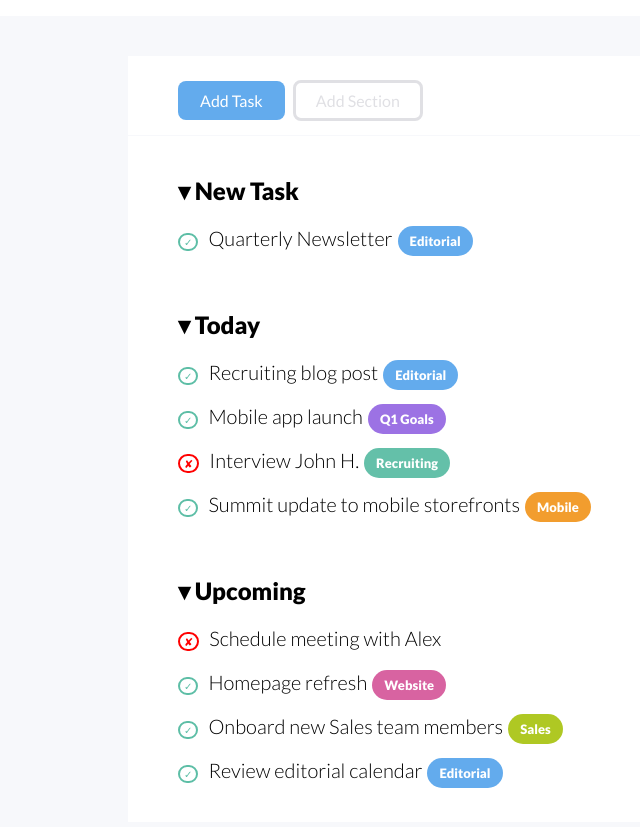
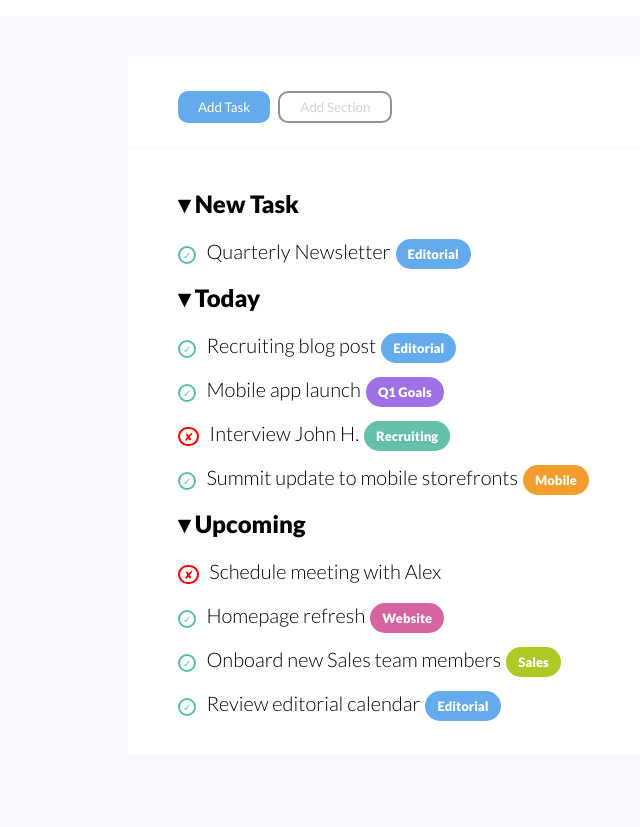
Before and after one commit to Gabrieleabu23/html-css-toboolist, a plain HTML site: page index.html in a window 1280 px wide. Shown: the part 63-890 px from the top of the page, without its empty margins (0-640 px from the left). After the commit the page ends 858 px from the top, so only its background shows below. Drawn offline with Linux system fonts and the light colour scheme.

Commit message:
button modified

```diff
--- a/css/style.css
+++ b/css/style.css
@@ -50,11 +50,12 @@ h3{
 #task{
     text-align: center;
     font: 10px;
-    background-color: #63abed;
-    border-radius: 8px;
-    border: 2px solid transparent;
+    background-color:#63abed;
+    border-radius: 10px;
+    border: none;
+    cursor:pointer;
     padding: 8px 20px;
-    color:white;
+    color: white;
     margin-right: 5px;
 
 }
@@ -62,15 +63,14 @@ h3{
     text-align: center;
     font: 10px;
     background-color: transparent;
-    border-radius: 8px;
-    border: 3px solid #e0e0e4;
-    padding: 8px 20px;
-    color: #e0e0e4;
+    border-radius: 10px;
+    border: 2px solid #919194;
+    padding: 6px 20px;
+    color: lightgray;
+    cursor:pointer;
 
 }
-.tasks{
-    padding-top: 20px;
-}
+
 .pointer::after{
     content: '\25BE';
 }
@@ -80,7 +80,7 @@ h3{
     color:#5dbea6 ;
     border: 2px solid #5dbea6;
     border-radius:45px;
-    padding: 1px 4px;
+    padding: 1px 3px;
     margin-right: 10px;
 }
 .error_mark::before{
--- a/index.html
+++ b/index.html
@@ -22,14 +22,14 @@
         <div class="container">
             <section id="wow">
                 <div id="buttons">
-                    <span id="task">Add Task</span>
-                    <span id="section">Add Section</span>
+                    <button id="task">Add Task</button>
+                    <button id="section">Add Section</button>
                 </div>
             </section>
             <section>
                 <div class="main_container">
                     <section>
-                        <div class="task">
+                        <div class="tasks">
                             <h2><span class="pointer"></span> New  Task</h2>
                             <h3><span class="verified">Quarterly Newsletter<span class="editorial border_elements">Editorial</span></span></h3>
 
```
